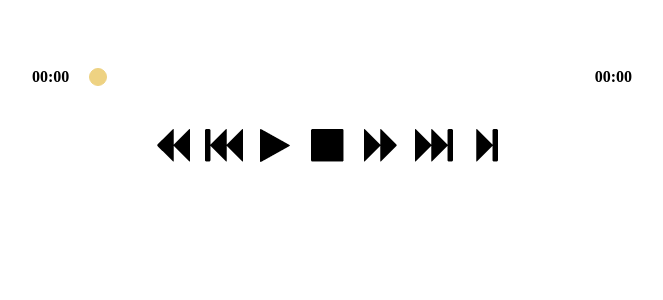
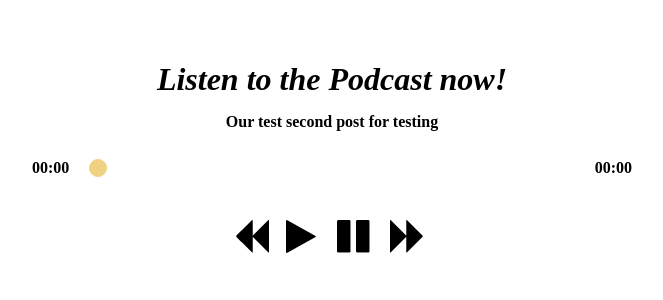
Before and after one commit to Santa0727/react-custom-audio-controller, a React (Create React App) app: page / in a window 1280 px wide. Shown: the top 300 px of the page, without its empty margins (18-681 px from the left). Built offline with nearby package versions, Linux system fonts and the light colour scheme.

Commit message:
feat: custom-multi-audio-controller

```diff
--- a/package.json
+++ b/package.json
@@ -1,6 +1,6 @@
 {
-  "name": "custom-audio-controller",
-  "version": "0.1.0",
+  "name": "custom-multi-audio-controller",
+  "version": "0.2.0",
   "private": true,
   "dependencies": {
     "@testing-library/jest-dom": "^5.11.4",
--- a/public/index.html
+++ b/public/index.html
@@ -1,11 +1,12 @@
 <!DOCTYPE html>
 <html lang="en">
   <body>
-    <div id="custom-audio-controller-app"></div>
+    <div id="custom-multi-audio-controller-app"></div>
   </body>
   <script>
-    window.custom_audio_next_link = "http://localhost/darnyelle/i-believe-wealth-and-abundance-is-your-birthright/";
-    window.custom_audio_prev_link = "http://localhost/darnyelle/i-believe-wealth-and-abundance-is-your-birthright/";
-    window.custom_audio_link = "http://localhost/darnyelle/wp-content/uploads/2021/11/music.mp3";
+    window.posts_audios = [
+      {id: 1300, title: 'Our test second post for testing', audio_url: 'http://localhost/darnyelle/wp-content/uploads/2021/11/music.mp3'},
+      {id: 453, title: 'I believe wealth and abundance is your birthright', audio_url: 'https://darnyelle.dccrhosting.net/wp-content/uploads/2021/11/song.mp3'}
+    ];
   </script>
 </html>
--- a/src/App.css
+++ b/src/App.css
@@ -13,7 +13,12 @@
   width: 600px;
   padding: 50px;
 }
-
+.custom-multi-audio-controller {
+  text-align: center;
+  padding: 20px 0;
+  width: 600px;
+  padding: 50px;
+}
 .bar {
   user-select: none;
   width: 100%;
@@ -62,3 +67,20 @@
   margin: 4px;
   cursor: pointer;
 }
+
+.custom-audio-label {
+  font-size: 32px;
+  font-family: "Baskerville";
+  color: rgb(0, 0, 0);
+  font-style: italic;
+  line-height: 1.5;
+  text-align: center;
+  margin: 5px 0px;
+}
+
+.custom-audio-title {
+  font-size: 16px;
+  font-family: "Baskerville";
+  color: rgb(0, 0, 0);
+  margin: 10px 0px;
+}
--- a/src/App.js
+++ b/src/App.js
@@ -1,9 +1,27 @@
-import React from "react";
+import React, { useState } from "react";
 import "./App.css";
-import CustomAudioController from "./custom-audio-controller";
+import CustomAudioControllerC2 from "./custom-audio-controller-2";
+
+const audios = window.posts_audios;
 
 function App() {
-  return <CustomAudioController />;
+  const [curIdx, setCurIdx] = useState(0);
+  const [curItem, setCurItem] = useState(audios[0]);
+
+  const clickPrev = () => {
+    document.getElementById("custom-multi-audio").load();
+    const i = (curIdx + 1) % audios.length;
+    setCurIdx(i);
+    setCurItem(audios[i]);
+  };
+  const clickNext = () => {
+    document.getElementById("custom-multi-audio").load();
+    const i = (curIdx - 1 + audios.length) % audios.length;
+    setCurIdx(i);
+    setCurItem(audios[i]);
+  };
+
+  return <CustomAudioControllerC2 title={curItem?.title} audio_url={curItem?.audio_url} clickNext={clickNext} clickPrev={clickPrev} />;
 }
 
 export default App;
--- /dev/null
+++ b/src/custom-audio-controller-2.jsx
@@ -0,0 +1,98 @@
+import React from "react";
+import playPng from "./play.png";
+import pausePng from "./pause.png";
+import moveLeftPng from "./move-left.png";
+import moveRightPng from "./move-right.png";
+import useAudioPlayer from "./use-audio-player";
+
+const controllerWidth = 600;
+
+const formatDuration = (time) => {
+  if (!time || time === undefined) return "00:00";
+  const date = new Date(0);
+  date.setSeconds(time);
+  return date.toISOString().substring(14, 19);
+};
+
+const StatusBar = ({ curTime, duration, onTimeUpdate }) => {
+  const curPercentage = (curTime / duration) * 100;
+
+  const calcClickedTime = (e) => {
+    const clickPositionInPage = e.pageX;
+    const bar = document.querySelector(".bar__progress");
+    const barStart = bar.getBoundingClientRect().left + window.scrollX;
+    const barWidth = bar.offsetWidth;
+    const clickPositionInBar = Math.max(0, Math.min(barWidth, clickPositionInPage - barStart));
+
+    const timePerPixel = duration / barWidth;
+    return timePerPixel * clickPositionInBar;
+  };
+  const handleTimeDrag = (e) => {
+    onTimeUpdate(calcClickedTime(e));
+
+    const updateTimeOnMove = (eMove) => {
+      onTimeUpdate(calcClickedTime(eMove));
+    };
+
+    document.addEventListener("mousemove", updateTimeOnMove);
+
+    document.addEventListener("mouseup", () => {
+      document.removeEventListener("mousemove", updateTimeOnMove);
+    });
+  };
+
+  return (
+    <div className="bar">
+      <span className="bar__time">{formatDuration(curTime)}</span>
+      <div
+        className="bar__progress"
+        style={{
+          background: `linear-gradient(to right, rgb(204, 159, 82) ${curPercentage}%, black 0)`,
+        }}
+        onMouseDown={(e) => handleTimeDrag(e)}
+      >
+        <span className="bar__progress__knob" style={{ left: `${curPercentage - (16 / controllerWidth) * 90}%` }} />
+      </div>
+      <span className="bar__time">{formatDuration(duration)}</span>
+    </div>
+  );
+};
+
+const CustomAudioControllerC2 = ({ title, audio_url, clickPrev, clickNext }) => {
+  const { curTime, duration, setPlaying, setClickedTime } = useAudioPlayer();
+
+  const playClick = () => {
+    setPlaying(true);
+  };
+  const pauseClick = () => {
+    setPlaying(false);
+  };
+
+  return (
+    <div className="custom-multi-audio-controller">
+      <audio id="custom-multi-audio">
+        <source src={audio_url} />
+        Your browser does not support the <code>audio</code> element.
+      </audio>
+      <h3 className="custom-audio-label">Listen to the Podcast now!</h3>
+      <h3 className="custom-audio-title">{title}</h3>
+      <StatusBar curTime={curTime} duration={duration} onTimeUpdate={(t) => setClickedTime(t)} />
+      <div className="controls">
+        <div className="control-item" onClick={clickPrev.bind(this)}>
+          <img src={moveLeftPng} alt="move-left" />
+        </div>
+        <div className="control-item" onClick={playClick.bind(this)}>
+          <img src={playPng} alt="play" />
+        </div>
+        <div className="control-item" onClick={pauseClick.bind(this)}>
+          <img src={pausePng} alt="pause" />
+        </div>
+        <div className="control-item" onClick={clickNext.bind(this)}>
+          <img src={moveRightPng} alt="move-right" />
+        </div>
+      </div>
+    </div>
+  );
+};
+
+export default CustomAudioControllerC2;
--- a/src/index.js
+++ b/src/index.js
@@ -8,7 +8,7 @@ ReactDOM.render(
   <React.StrictMode>
     <App />
   </React.StrictMode>,
-  document.getElementById("custom-audio-controller-app")
+  document.getElementById("custom-multi-audio-controller-app")
 );
 
 reportWebVitals();
--- a/src/use-audio-player.js
+++ b/src/use-audio-player.js
@@ -7,7 +7,7 @@ function useAudioPlayer() {
   const [clickedTime, setClickedTime] = useState();
 
   useEffect(() => {
-    const audio = document.getElementById("custom-audio");
+    const audio = document.getElementById("custom-multi-audio");
 
     const setAudioData = () => {
       setDuration(audio.duration);
```
